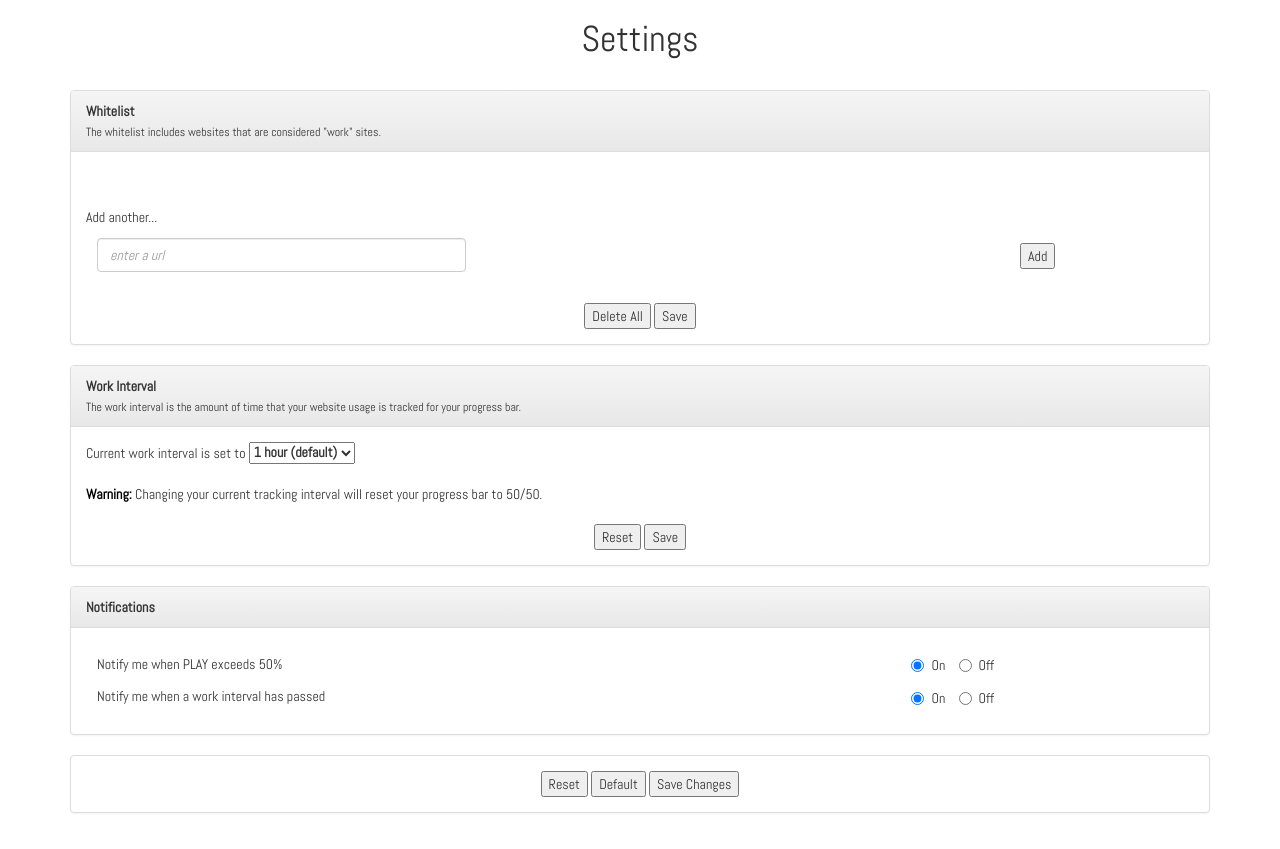
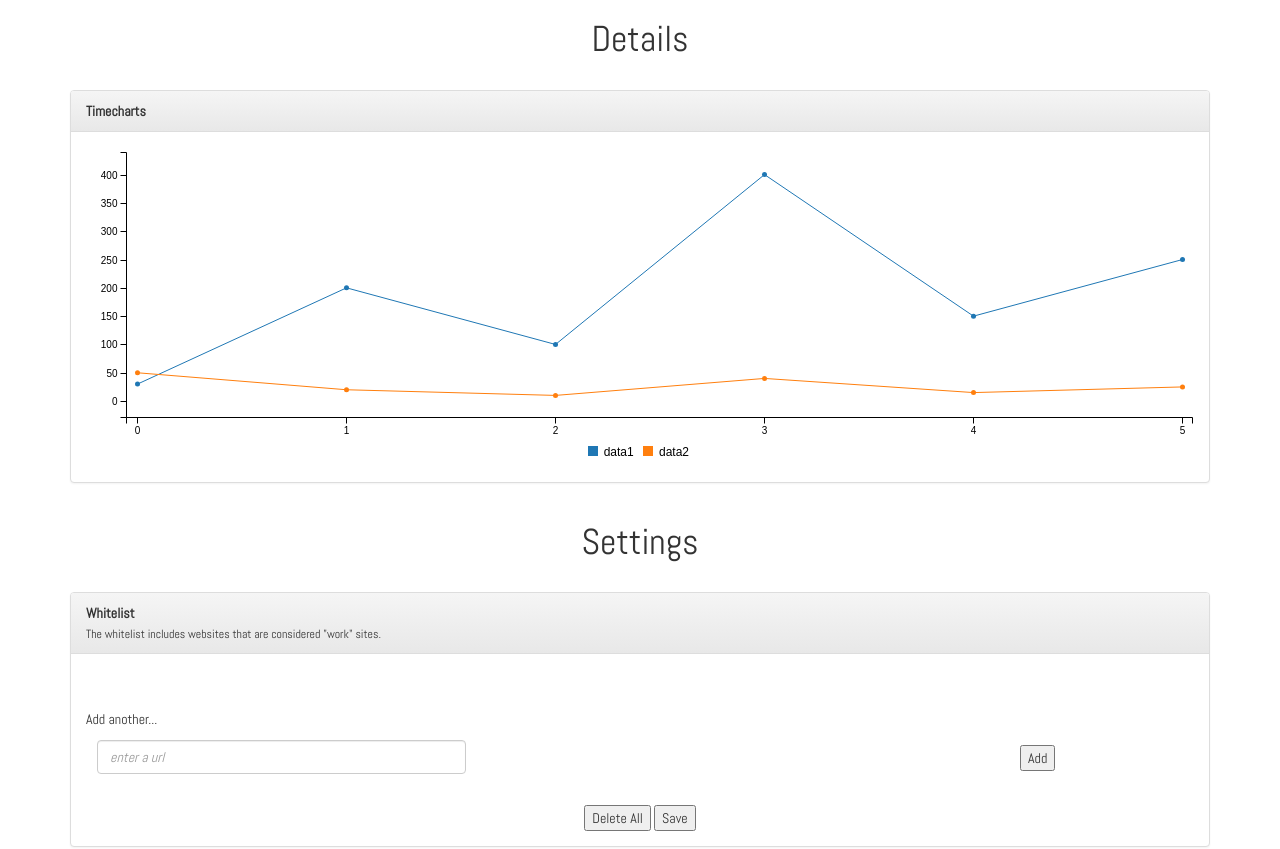
Before and after one commit to matt-ewho/COGS-121-Sleep-Deprived, a browser extension: page options.html in a window 1280 px wide. Shown: the top 849 px of the page. Drawn offline with nearby package versions, Linux system fonts and the light colour scheme.

Commit message:
chart shows

```diff
--- a/options.html
+++ b/options.html
@@ -9,6 +9,12 @@
 <link rel="stylesheet" ref="text/css" href="style.css">
 
 <link href="https://fonts.googleapis.com/css?family=Abel" rel="stylesheet">
+<!-- Load c3.css -->
+<link href="c3/c3.css" rel="stylesheet">
+
+<!-- Load d3.js and c3.js -->
+ <script type="text/javascript" src="https://d3js.org/d3.v3.min.js"></script>
+<script src="c3/c3.min.js"></script>
 <head>
 
 
@@ -22,6 +28,21 @@
 <!-- BODY -->
 
 <body>
+
+  <div class="container">
+    <center><h1>Details</h1><br>
+
+    </center>
+<div class="panel panel-default">
+  <div class="panel-heading"><b>Timecharts</b><br>
+  </div>
+  <div class="panel-body">
+    <div id=chart></div>
+
+</div>
+</div>
+</div>
+
   <div class="container">
     <center><h1>Settings</h1><br>
 
--- a/options.js
+++ b/options.js
@@ -4,6 +4,21 @@
     //const optionsURL = window.location.href;
     console.log("options loaded");
     generateTable();
+  });
+  /******************************************************
+
+                      Charts
+
+  ******************************************************/
+
+  var chart = c3.generate({
+      bindto: '#chart',
+      data: {
+        columns: [
+          ['data1', 30, 200, 100, 400, 150, 250],
+          ['data2', 50, 20, 10, 40, 15, 25]
+        ]
+      }
   });
 
 
```
